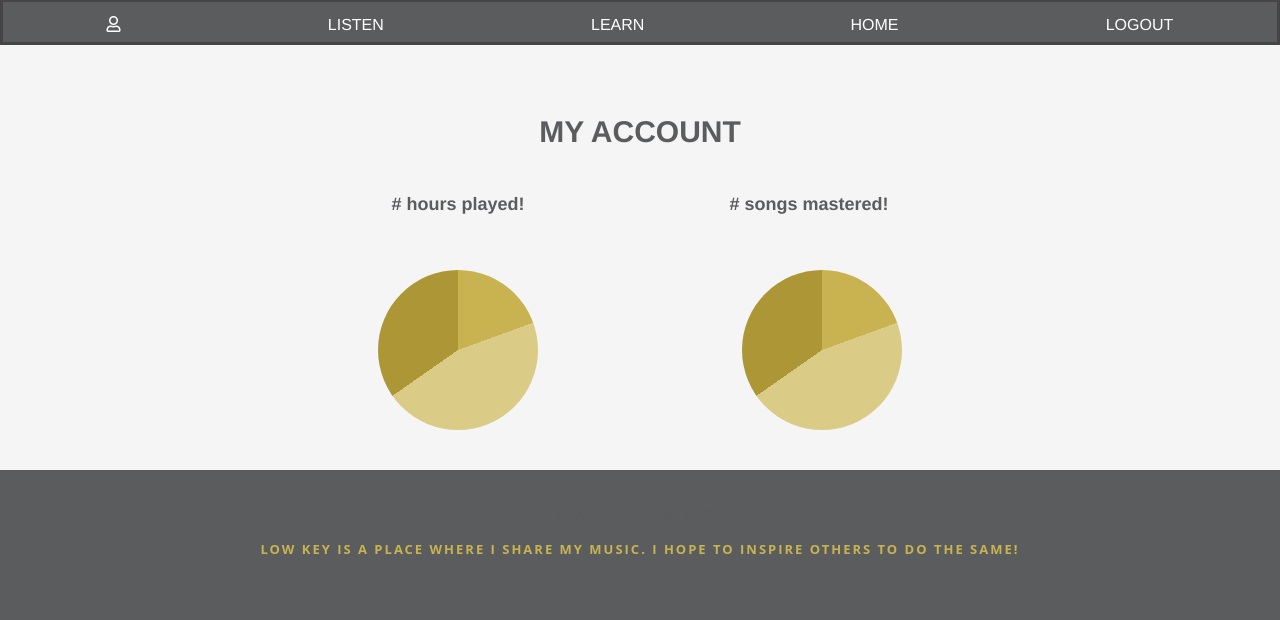
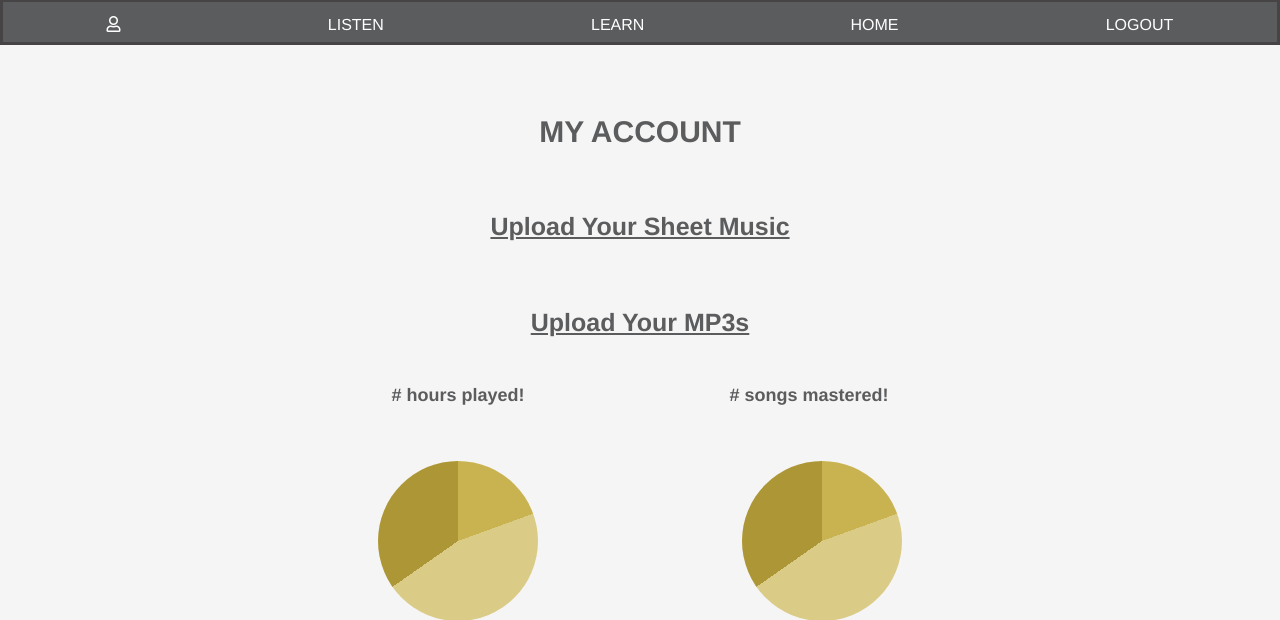
Before and after one commit to khanson1029/lowkeylove, a PHP site: page /myaccount.php in a window 1280 px wide. Shown: the part 190-810 px from the top of the page. Run offline with PHP 8.4, Linux system fonts and the light colour scheme; the visitor is signed in with stand-in values (Sample User, id 1); some libraries are stand-ins or nearby versions.

Commit message:
my account changes

```diff
--- a/login_handler.php
+++ b/login_handler.php
@@ -12,7 +12,7 @@
     $_SESSION['authenticated'] = $dao->userExists($username, $password);
 
     if($_SESSION['authenticated']){
-      header("Location:welcome.php");
+      header("Location:myaccount.php");
       exit;
     }else{
       $_SESSION['authenticated'] = false;
--- a/myaccount.php
+++ b/myaccount.php
@@ -16,6 +16,12 @@
             </article>
         </section>
     </div>
+    <div class="post-title" id="Login2">
+        <h4><a href="pdf.php" , class="pdf-upload">Upload Your Sheet Music</a></h4>
+    </div>
+    <div class="post-title" id="Login2">
+        <h4><a href="pdf.php" , class="pdf-upload">Upload Your MP3s</a></h4>
+    </div>
     <div class="pie-text-div">
         <h2 class="post-title-login" id="pie1"># hours played!</h2>
         <h2 class="post-title-login" id="pie2"># songs mastered!</h2>
```
